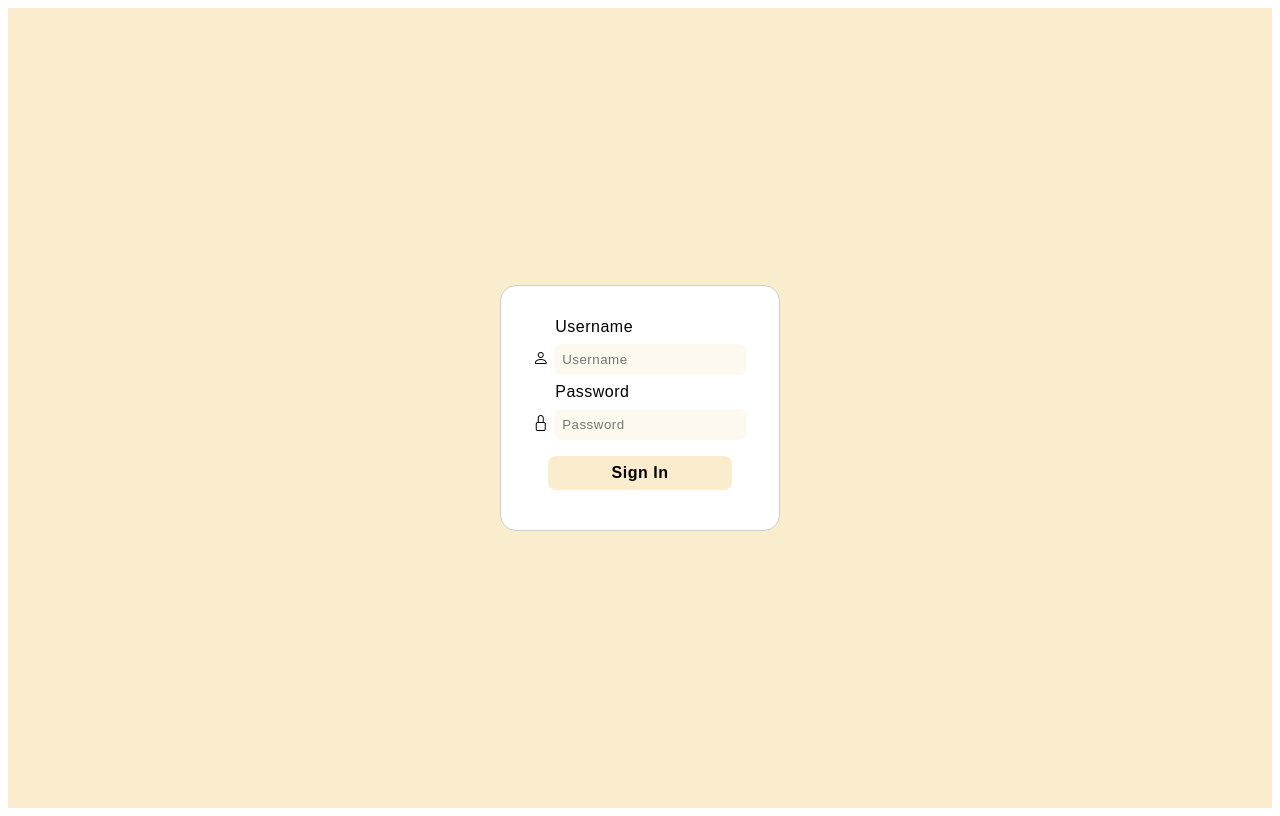
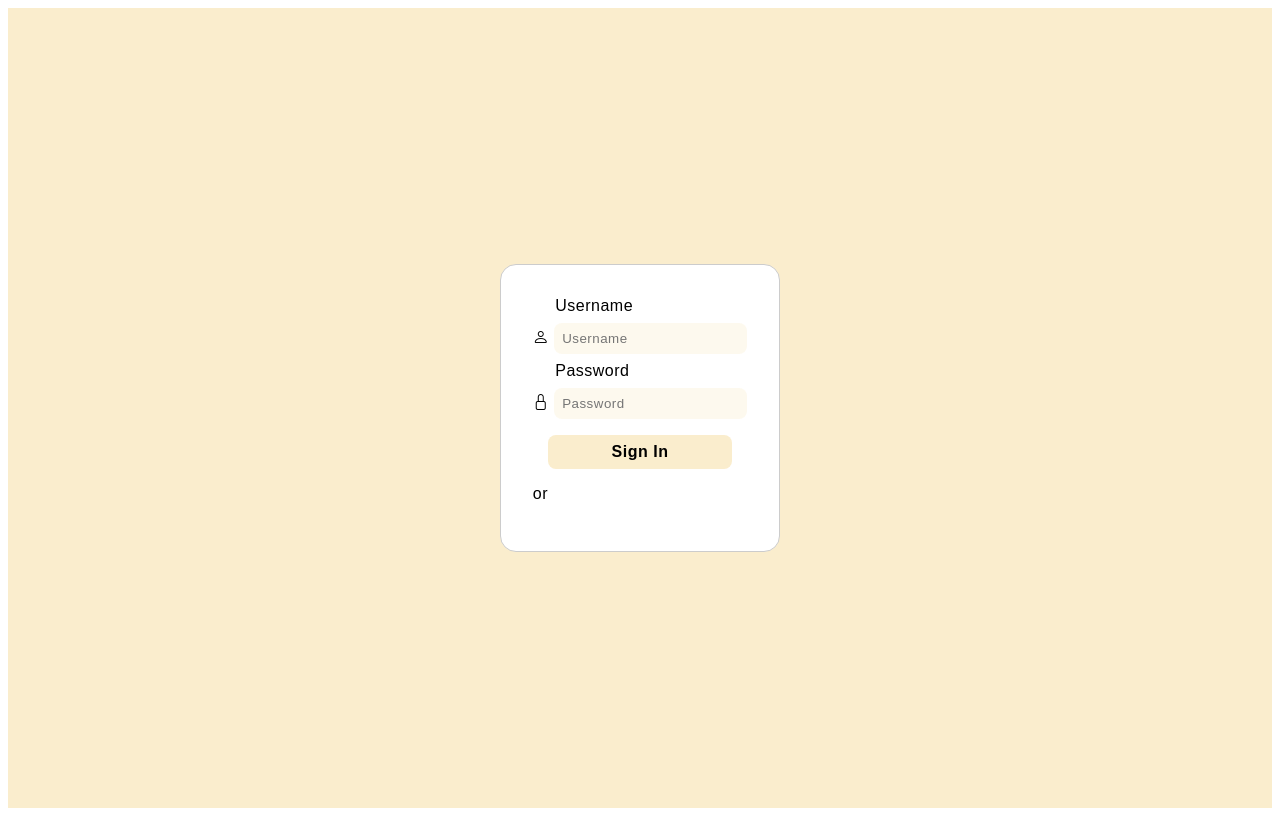
Before and after one commit to TIGERS-KZ/tigers, an Angular app in the folder segment/: page / in a window 1280 px wide. Built offline with nearby package versions, Linux system fonts and the light colour scheme.

Commit message:
auth service add

```diff
--- a/segment/src/app/auth.service.ts
+++ b/segment/src/app/auth.service.ts
@@ -1,5 +1,6 @@
 import { Injectable } from '@angular/core';
 import { HttpClient } from '@angular/common/http';
+import { User } from './user';
 
 @Injectable({
   providedIn: 'root'
@@ -13,4 +14,7 @@ export class AuthService {
     const credentials = { username, password };
     return this.http.post(this.signInUrl, credentials);
   }
+  register(user: User) {
+    return this.http.post('http://api.example.com/register', user);
+  }
 }
--- a/segment/src/app/signin/signin.component.html
+++ b/segment/src/app/signin/signin.component.html
@@ -11,5 +11,6 @@
             <input type="password" id="password" placeholder="Password" name="password" [(ngModel)]="password">
         </div>
         <button class="btn" type="submit">Sign In</button>
+        <p id="or">or</p>
     </form>
 </div>
--- /dev/null
+++ b/segment/src/app/user.ts
@@ -0,0 +1,5 @@
+export interface User {
+    username: string;
+    password: string;
+    email: string;
+}
```
